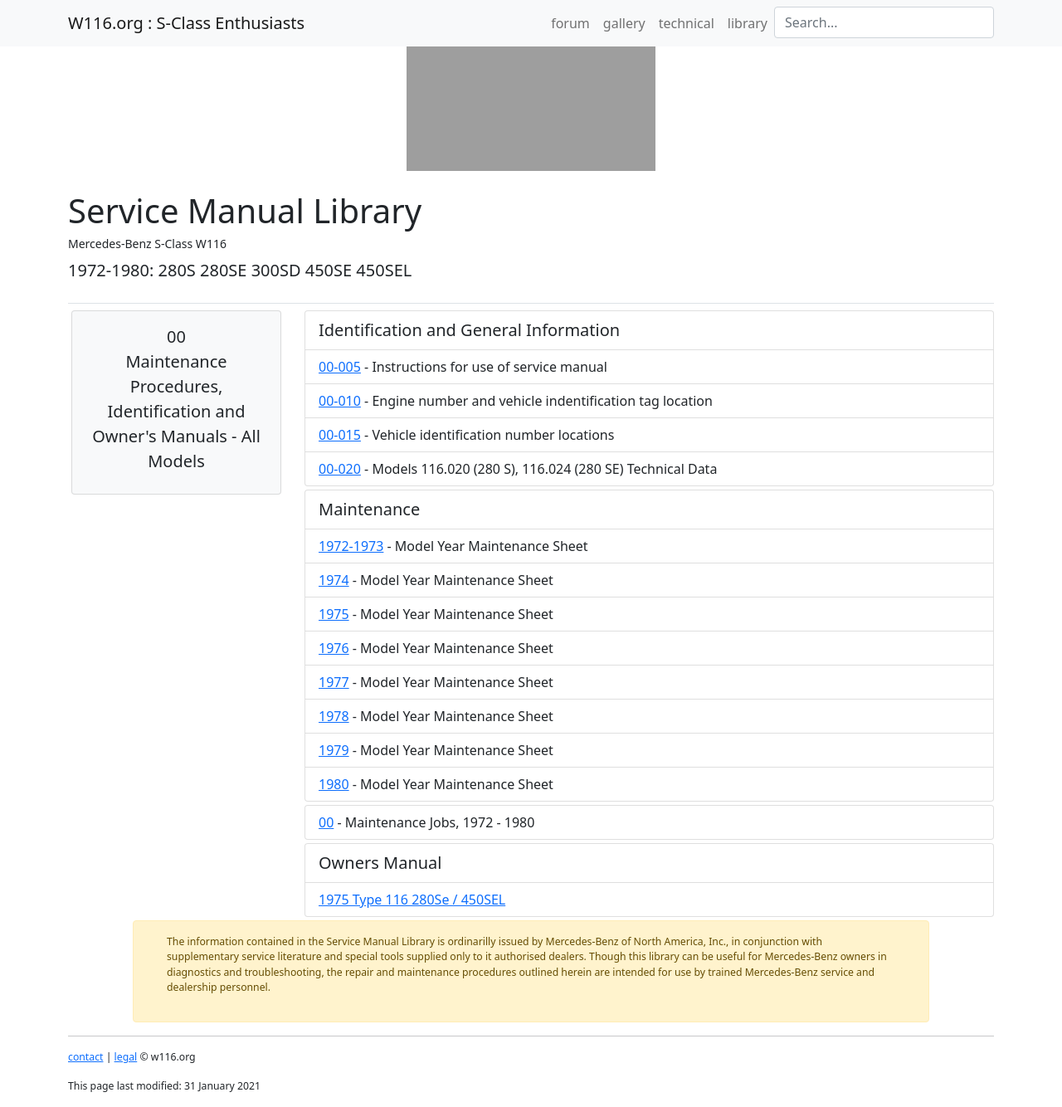
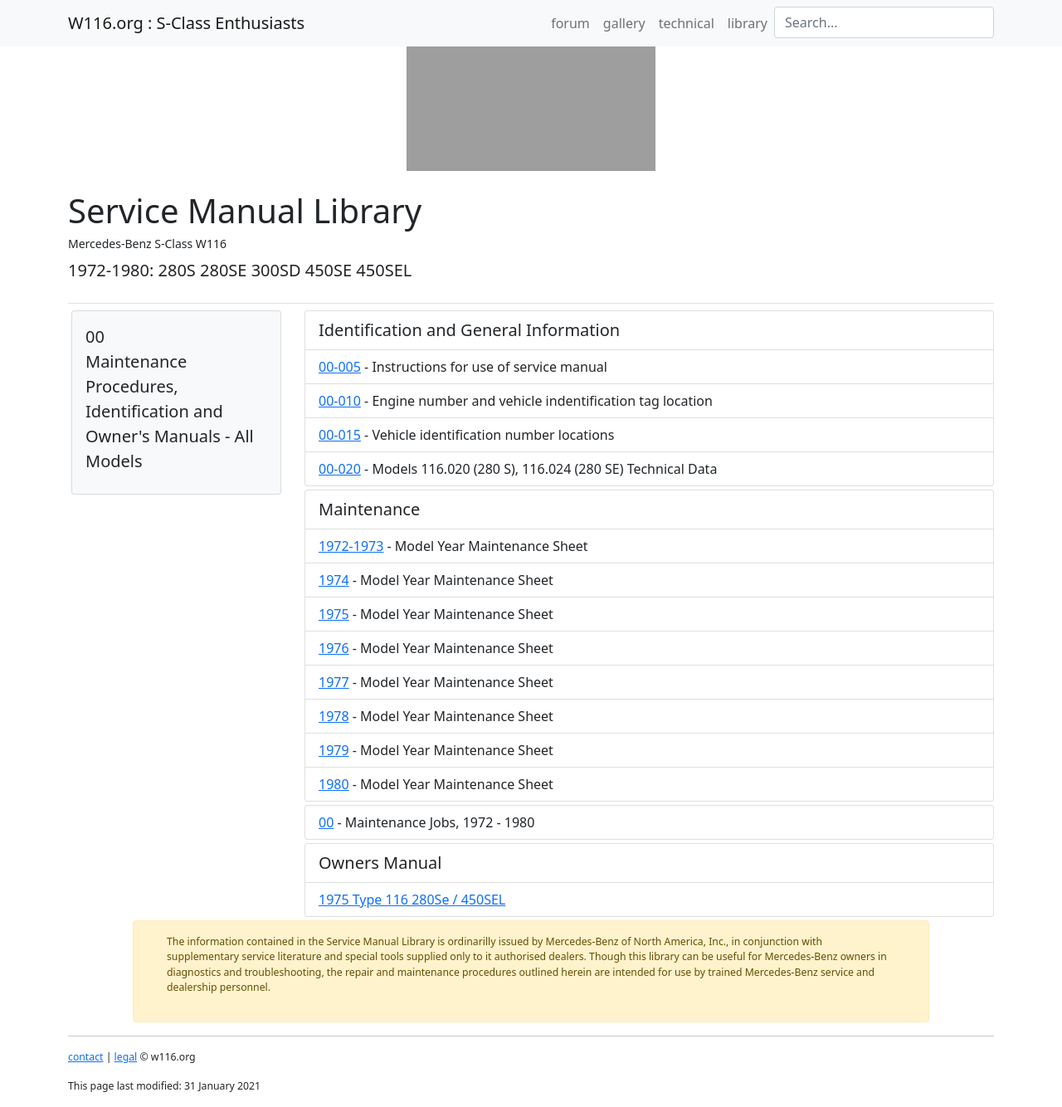
Before and after one commit to W116org/handbook, a Jekyll site: the page built from common/00Maintenance.html, in a window 1280 px wide. Shown: the whole page at 83% size. Built offline with Jekyll 4.4.1, drawn with Linux system fonts in a browser that asks for light colours; comment, search, counter and statistics services are not loaded; grey boxes are pictures that could not be loaded.

Commit message:
Update 00Maintenance.html

```diff
--- a/common/00Maintenance.html
+++ b/common/00Maintenance.html
@@ -10,7 +10,7 @@
 
 <div class="row">
   <div class="col-xs-12 col-md-3">
-    <div class="card text-center text-dark bg-light mb-3 mx-1">
+    <div class="card text-dark bg-light mb-3 mx-1">
       <div class="card-body">
         <p class="card-title lead">00<br>Maintenance Procedures, Identification and Owner's Manuals - All Models</p>
       </div>
```
